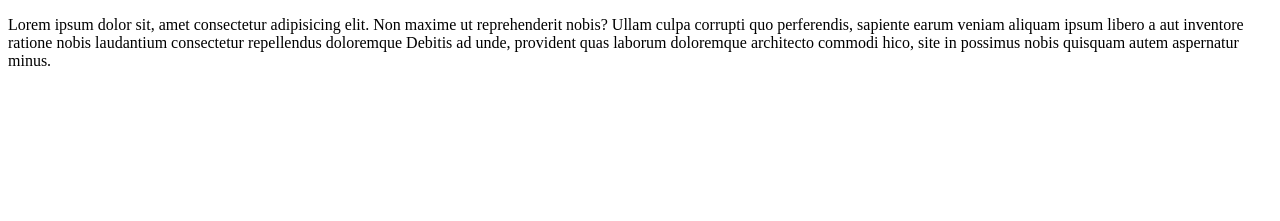
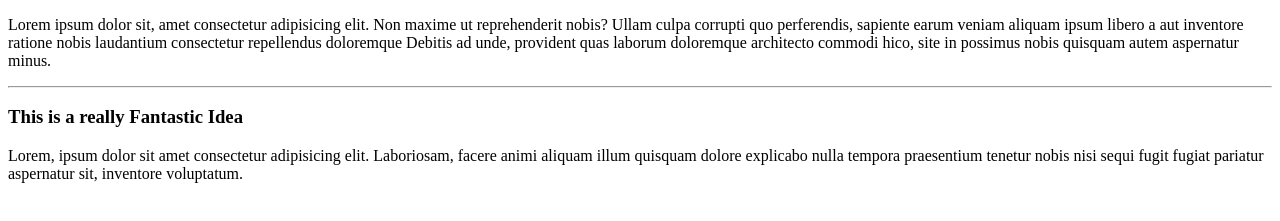
Before and after one commit to Mauricio-1979/PrimerRuta, a plain HTML site: page index.html in a window 1280 px wide. Shown: the part 105-326 px from the top of the page. Drawn offline with Linux system fonts and the light colour scheme.

Commit message:
cambio de prueba1

```diff
--- a/index.html
+++ b/index.html
@@ -13,6 +13,11 @@
     <div>
         <h3>This a fantastic opportunity for all you</h3>
         <p>Lorem ipsum dolor sit, amet consectetur adipisicing elit. Non maxime ut reprehenderit nobis? Ullam culpa corrupti quo perferendis, sapiente earum veniam aliquam ipsum libero a aut inventore ratione nobis laudantium consectetur repellendus doloremque Debitis ad unde, provident quas laborum doloremque architecto commodi hico, site in possimus nobis quisquam autem aspernatur minus.</p>
+        <hr>
+        <div class="container">
+            <h3>This is a really Fantastic Idea</h3>
+        </div>
+        <p>Lorem, ipsum dolor sit amet consectetur adipisicing elit. Laboriosam, facere animi aliquam illum quisquam dolore explicabo nulla tempora praesentium tenetur nobis nisi sequi fugit fugiat pariatur aspernatur sit, inventore voluptatum.</p>
     </div>
 
 
```
